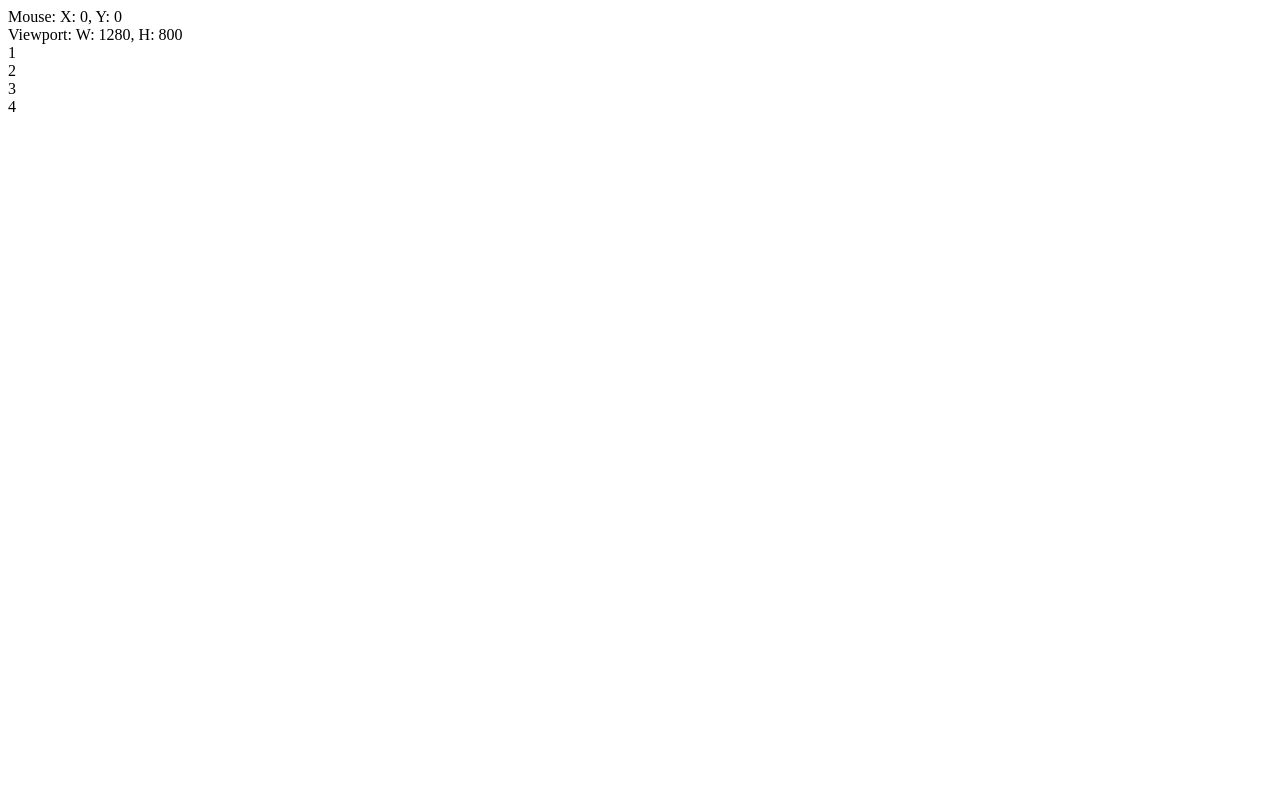
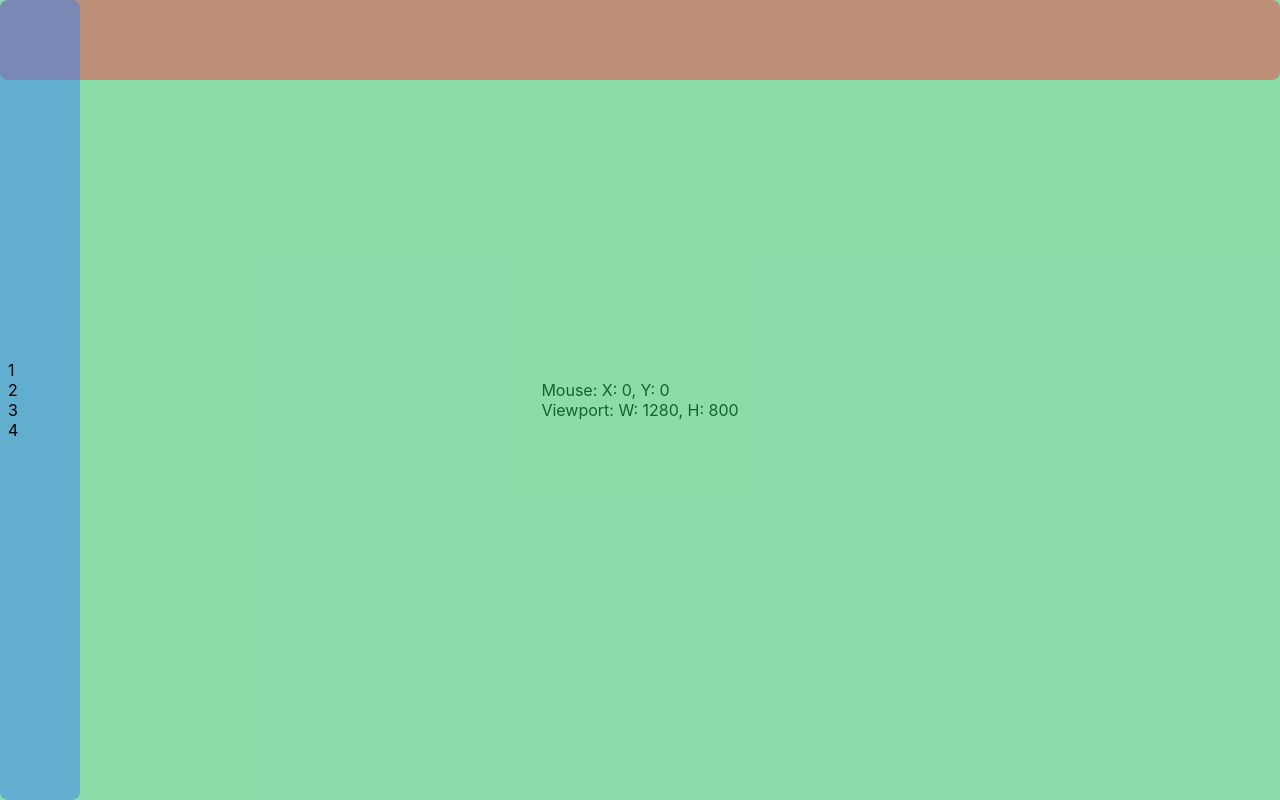
Before and after one commit to mizulegendsstudios/mizu-axiscore, a website with bundled scripts: page index.html in a window 1280 px wide. Built offline with nearby package versions, Linux system fonts and the light colour scheme.

Commit message:
Update index.html

```diff
--- a/index.html
+++ b/index.html
@@ -4,7 +4,7 @@
   <meta charset="UTF-8" />
   <meta name="viewport" content="width=device-width, initial-scale=1.0" />
   <title>Mi Web App Limpia</title>
-  <link rel="stylesheet" href="./src/styles.css">
+  <link rel="stylesheet" href="./src/css/core.css">
   <script type="module" src="./src/js/core.js"></script>
 </head>
 <body id="body-container">
```
